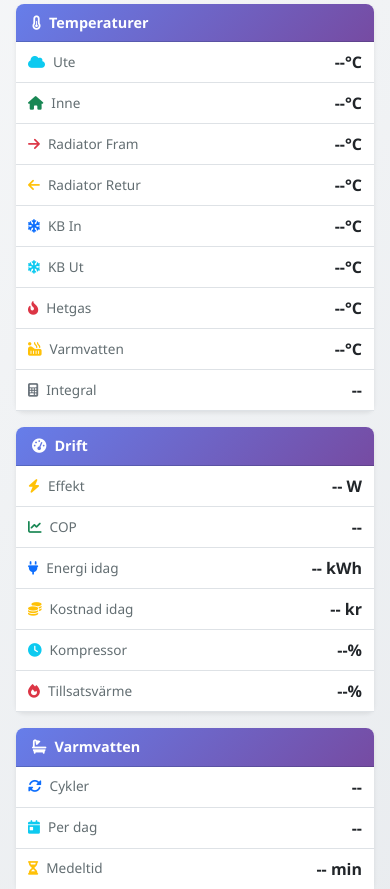
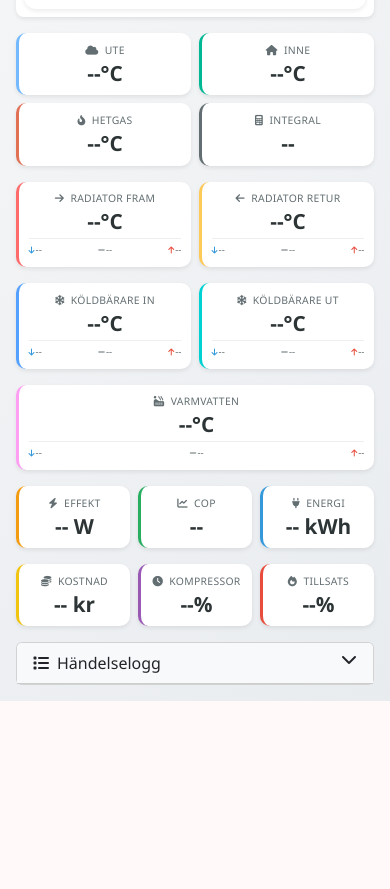
Before and after one commit to dsjodin/heatpumpv3, a Flask app: page / in a window 390 px wide. Shown: the part 470-1359 px from the top of the page. After the commit the page ends 1171 px from the top, so only its background shows below. Run offline with Flask 3, Linux system fonts and the light colour scheme; some libraries are stand-ins or nearby versions.

Commit message:
Redesign Monitor view: metric cards with min/max/avg, full status names
UI improvements to Monitor view:

Status bar:
- Full component names: Kompressor, Köldbärarpump, Radiatorpump,
  Växelventil, Tillsatsvärme (replacing abbreviations)

Data panels replaced with metric cards:
- Compact card layout for all temperatures and performance metrics
- Color-coded left borders for visual distinction
- Hover effects with subtle lift animation

Min/max/avg statistics for key temperatures:
- Radiator Fram/Retur: shows current + min/avg/max (24h)
- Köldbärare In/Ut: shows current + min/avg/max
- Varmvatten: shows current + min/avg/max

Card categories:
- Simple cards: Ute, Inne, Hetgas, Integral (current only)
- Extended cards: Radiator, Köldbärare, Varmvatten (with statistics)
- Performance cards: Effekt, COP, Energi, Kostnad, runtime stats

CSS: Added .metric-card styles with color variants and minmax display
JS: Added setMinMaxAvg helper to populate statistics

```diff
--- a/dashboard/static/css/dashboard.css
+++ b/dashboard/static/css/dashboard.css
@@ -146,6 +146,85 @@ body {
     font-size: 0.9rem;
     border-radius: 8px 8px 0 0 !important;
 }
+
+/* ==================== Metric Cards ==================== */
+.metric-card {
+    background: white;
+    border-radius: 10px;
+    padding: 0.6rem;
+    box-shadow: var(--shadow-sm);
+    text-align: center;
+    transition: transform 0.2s, box-shadow 0.2s;
+    height: 100%;
+}
+
+.metric-card:hover {
+    transform: translateY(-2px);
+    box-shadow: var(--shadow-md);
+}
+
+.metric-label {
+    font-size: 0.65rem;
+    color: #636e72;
+    text-transform: uppercase;
+    letter-spacing: 0.3px;
+    margin-bottom: 0.15rem;
+    white-space: nowrap;
+    overflow: hidden;
+    text-overflow: ellipsis;
+}
+
+.metric-label i {
+    margin-right: 0.2rem;
+}
+
+.metric-value {
+    font-size: 1.3rem;
+    font-weight: 700;
+    color: #2d3436;
+    line-height: 1.2;
+}
+
+.metric-minmax {
+    display: flex;
+    justify-content: space-between;
+    font-size: 0.6rem;
+    color: #636e72;
+    margin-top: 0.25rem;
+    padding-top: 0.25rem;
+    border-top: 1px solid #eee;
+}
+
+.metric-minmax span {
+    display: flex;
+    align-items: center;
+    gap: 1px;
+}
+
+.metric-minmax i {
+    font-size: 0.5rem;
+}
+
+.metric-minmax .fa-arrow-down { color: #3498db; }
+.metric-minmax .fa-minus { color: #636e72; }
+.metric-minmax .fa-arrow-up { color: #e74c3c; }
+
+/* Metric card color accents */
+.metric-outdoor { border-left: 3px solid #74b9ff; }
+.metric-indoor { border-left: 3px solid #00b894; }
+.metric-hotgas { border-left: 3px solid #e17055; }
+.metric-integral { border-left: 3px solid #636e72; }
+.metric-rad-forward { border-left: 3px solid #ff6b6b; }
+.metric-rad-return { border-left: 3px solid #feca57; }
+.metric-brine-in { border-left: 3px solid #54a0ff; }
+.metric-brine-out { border-left: 3px solid #00d2d3; }
+.metric-hotwater { border-left: 3px solid #ff9ff3; }
+.metric-power { border-left: 3px solid #f39c12; }
+.metric-cop { border-left: 3px solid #27ae60; }
+.metric-energy { border-left: 3px solid #3498db; }
+.metric-cost { border-left: 3px solid #f1c40f; }
+.metric-comp-time { border-left: 3px solid #9b59b6; }
+.metric-aux-time { border-left: 3px solid #e74c3c; }
 
 .data-table {
     font-size: 0.85rem;
--- a/dashboard/templates/dashboard.html
+++ b/dashboard/templates/dashboard.html
@@ -57,19 +57,19 @@
         <div class="container-fluid">
             <div class="d-flex flex-wrap justify-content-center gap-2">
                 <span class="badge status-pill" id="status-compressor">
-                    <i class="fas fa-cog me-1"></i>Komp: <span id="status-comp-text">--</span>
+                    <i class="fas fa-cog me-1"></i>Kompressor: <span id="status-comp-text">--</span>
                 </span>
                 <span class="badge status-pill" id="status-brine-pump">
-                    <i class="fas fa-snowflake me-1"></i>KB: <span id="status-brine-text">--</span>
+                    <i class="fas fa-snowflake me-1"></i>Köldbärarpump: <span id="status-brine-text">--</span>
                 </span>
                 <span class="badge status-pill" id="status-radiator-pump">
-                    <i class="fas fa-sun me-1"></i>RAD: <span id="status-rad-text">--</span>
+                    <i class="fas fa-sun me-1"></i>Radiatorpump: <span id="status-rad-text">--</span>
                 </span>
                 <span class="badge status-pill" id="status-valve">
-                    <i class="fas fa-random me-1"></i>Ventil: <span id="status-valve-text">--</span>
+                    <i class="fas fa-random me-1"></i>Växelventil: <span id="status-valve-text">--</span>
                 </span>
                 <span class="badge status-pill" id="status-aux">
-                    <i class="fas fa-fire me-1"></i>Tillsats: <span id="status-aux-text">--</span>
+                    <i class="fas fa-fire me-1"></i>Tillsatsvärme: <span id="status-aux-text">--</span>
                 </span>
                 <span class="badge status-pill" id="status-alarm-badge">
                     <i class="fas fa-bell me-1"></i>Larm: <span id="status-alarm-text">OK</span>
@@ -132,114 +132,145 @@
 
                 <!-- Right: Data Panels (40%) -->
                 <div class="col-lg-5">
-                    <!-- Temperatures Panel -->
-                    <div class="card data-panel mb-3">
-                        <div class="card-header py-2">
-                            <i class="fas fa-thermometer-half me-2"></i>Temperaturer
+                    <!-- Temperature Metric Cards -->
+                    <div class="row g-2 mb-3">
+                        <!-- Simple temps: Ute, Inne, Hetgas, Integral -->
+                        <div class="col-6 col-md-3">
+                            <div class="metric-card metric-outdoor">
+                                <div class="metric-label"><i class="fas fa-cloud"></i> Ute</div>
+                                <div class="metric-value" id="panel-outdoor-temp">--°C</div>
+                            </div>
                         </div>
-                        <div class="card-body p-0">
-                            <table class="table table-sm table-hover mb-0 data-table">
-                                <tbody>
-                                    <tr>
-                                        <td><i class="fas fa-cloud text-info me-2"></i>Ute</td>
-                                        <td class="text-end fw-bold" id="panel-outdoor-temp">--°C</td>
-                                    </tr>
-                                    <tr>
-                                        <td><i class="fas fa-home text-success me-2"></i>Inne</td>
-                                        <td class="text-end fw-bold" id="panel-indoor-temp">--°C</td>
-                                    </tr>
-                                    <tr>
-                                        <td><i class="fas fa-arrow-right text-danger me-2"></i>Radiator Fram</td>
-                                        <td class="text-end fw-bold" id="panel-radiator-forward">--°C</td>
-                                    </tr>
-                                    <tr>
-                                        <td><i class="fas fa-arrow-left text-warning me-2"></i>Radiator Retur</td>
-                                        <td class="text-end fw-bold" id="panel-radiator-return">--°C</td>
-                                    </tr>
-                                    <tr>
-                                        <td><i class="fas fa-snowflake text-primary me-2"></i>KB In</td>
-                                        <td class="text-end fw-bold" id="panel-brine-in">--°C</td>
-                                    </tr>
-                                    <tr>
-                                        <td><i class="fas fa-snowflake text-info me-2"></i>KB Ut</td>
-                                        <td class="text-end fw-bold" id="panel-brine-out">--°C</td>
-                                    </tr>
-                                    <tr>
-                                        <td><i class="fas fa-fire-flame-curved text-danger me-2"></i>Hetgas</td>
-                                        <td class="text-end fw-bold" id="panel-hotgas">--°C</td>
-                                    </tr>
-                                    <tr>
-                                        <td><i class="fas fa-hot-tub text-warning me-2"></i>Varmvatten</td>
-                                        <td class="text-end fw-bold" id="panel-hotwater">--°C</td>
-                                    </tr>
-                                    <tr>
-                                        <td><i class="fas fa-calculator text-secondary me-2"></i>Integral</td>
-                                        <td class="text-end fw-bold" id="panel-integral">--</td>
-                                    </tr>
-                                </tbody>
-                            </table>
+                        <div class="col-6 col-md-3">
+                            <div class="metric-card metric-indoor">
+                                <div class="metric-label"><i class="fas fa-home"></i> Inne</div>
+                                <div class="metric-value" id="panel-indoor-temp">--°C</div>
+                            </div>
+                        </div>
+                        <div class="col-6 col-md-3">
+                            <div class="metric-card metric-hotgas">
+                                <div class="metric-label"><i class="fas fa-fire-flame-curved"></i> Hetgas</div>
+                                <div class="metric-value" id="panel-hotgas">--°C</div>
+                            </div>
+                        </div>
+                        <div class="col-6 col-md-3">
+                            <div class="metric-card metric-integral">
+                                <div class="metric-label"><i class="fas fa-calculator"></i> Integral</div>
+                                <div class="metric-value" id="panel-integral">--</div>
+                            </div>
                         </div>
                     </div>
 
-                    <!-- Performance Panel -->
-                    <div class="card data-panel mb-3">
-                        <div class="card-header py-2">
-                            <i class="fas fa-tachometer-alt me-2"></i>Drift
+                    <!-- Extended temps with min/max/avg -->
+                    <div class="row g-2 mb-3">
+                        <!-- Radiator Fram -->
+                        <div class="col-6">
+                            <div class="metric-card metric-rad-forward">
+                                <div class="metric-label"><i class="fas fa-arrow-right"></i> Radiator Fram</div>
+                                <div class="metric-value" id="panel-radiator-forward">--°C</div>
+                                <div class="metric-minmax">
+                                    <span><i class="fas fa-arrow-down"></i> <span id="panel-rad-fwd-min">--</span></span>
+                                    <span><i class="fas fa-minus"></i> <span id="panel-rad-fwd-avg">--</span></span>
+                                    <span><i class="fas fa-arrow-up"></i> <span id="panel-rad-fwd-max">--</span></span>
+                                </div>
+                            </div>
                         </div>
-                        <div class="card-body p-0">
-                            <table class="table table-sm table-hover mb-0 data-table">
-                                <tbody>
-                                    <tr>
-                                        <td><i class="fas fa-bolt text-warning me-2"></i>Effekt</td>
-                                        <td class="text-end fw-bold" id="panel-power">-- W</td>
-                                    </tr>
-                                    <tr>
-                                        <td><i class="fas fa-chart-line text-success me-2"></i>COP</td>
-                                        <td class="text-end fw-bold" id="panel-cop">--</td>
-                                    </tr>
-                                    <tr>
-                                        <td><i class="fas fa-plug text-primary me-2"></i>Energi idag</td>
-                                        <td class="text-end fw-bold" id="panel-energy-today">-- kWh</td>
-                                    </tr>
-                                    <tr>
-                                        <td><i class="fas fa-coins text-warning me-2"></i>Kostnad idag</td>
-                                        <td class="text-end fw-bold" id="panel-cost-today">-- kr</td>
-                                    </tr>
-                                    <tr>
-                                        <td><i class="fas fa-clock text-info me-2"></i>Kompressor</td>
-                                        <td class="text-end fw-bold" id="panel-comp-runtime">--%</td>
-                                    </tr>
-                                    <tr>
-                                        <td><i class="fas fa-fire text-danger me-2"></i>Tillsatsvärme</td>
-                                        <td class="text-end fw-bold" id="panel-aux-runtime">--%</td>
-                                    </tr>
-                                </tbody>
-                            </table>
+                        <!-- Radiator Retur -->
+                        <div class="col-6">
+                            <div class="metric-card metric-rad-return">
+                                <div class="metric-label"><i class="fas fa-arrow-left"></i> Radiator Retur</div>
+                                <div class="metric-value" id="panel-radiator-return">--°C</div>
+                                <div class="metric-minmax">
+                                    <span><i class="fas fa-arrow-down"></i> <span id="panel-rad-ret-min">--</span></span>
+                                    <span><i class="fas fa-minus"></i> <span id="panel-rad-ret-avg">--</span></span>
+                                    <span><i class="fas fa-arrow-up"></i> <span id="panel-rad-ret-max">--</span></span>
+                                </div>
+                            </div>
                         </div>
                     </div>
 
-                    <!-- Hot Water Stats -->
-                    <div class="card data-panel">
-                        <div class="card-header py-2">
-                            <i class="fas fa-bath me-2"></i>Varmvatten
+                    <div class="row g-2 mb-3">
+                        <!-- KB In -->
+                        <div class="col-6">
+                            <div class="metric-card metric-brine-in">
+                                <div class="metric-label"><i class="fas fa-snowflake"></i> Köldbärare In</div>
+                                <div class="metric-value" id="panel-brine-in">--°C</div>
+                                <div class="metric-minmax">
+                                    <span><i class="fas fa-arrow-down"></i> <span id="panel-brine-in-min">--</span></span>
+                                    <span><i class="fas fa-minus"></i> <span id="panel-brine-in-avg">--</span></span>
+                                    <span><i class="fas fa-arrow-up"></i> <span id="panel-brine-in-max">--</span></span>
+                                </div>
+                            </div>
                         </div>
-                        <div class="card-body p-0">
-                            <table class="table table-sm table-hover mb-0 data-table">
-                                <tbody>
-                                    <tr>
-                                        <td><i class="fas fa-sync-alt text-primary me-2"></i>Cykler</td>
-                                        <td class="text-end fw-bold" id="panel-hw-cycles">--</td>
-                                    </tr>
-                                    <tr>
-                                        <td><i class="fas fa-calendar-day text-info me-2"></i>Per dag</td>
-                                        <td class="text-end fw-bold" id="panel-hw-per-day">--</td>
-                                    </tr>
-                                    <tr>
-                                        <td><i class="fas fa-hourglass-half text-warning me-2"></i>Medeltid</td>
-                                        <td class="text-end fw-bold" id="panel-hw-duration">-- min</td>
-                                    </tr>
-                                </tbody>
-                            </table>
+                        <!-- KB Ut -->
+                        <div class="col-6">
+                            <div class="metric-card metric-brine-out">
+                                <div class="metric-label"><i class="fas fa-snowflake"></i> Köldbärare Ut</div>
+                                <div class="metric-value" id="panel-brine-out">--°C</div>
+                                <div class="metric-minmax">
+                                    <span><i class="fas fa-arrow-down"></i> <span id="panel-brine-out-min">--</span></span>
+                                    <span><i class="fas fa-minus"></i> <span id="panel-brine-out-avg">--</span></span>
+                                    <span><i class="fas fa-arrow-up"></i> <span id="panel-brine-out-max">--</span></span>
+                                </div>
+                            </div>
+                        </div>
+                    </div>
+
+                    <div class="row g-2 mb-3">
+                        <!-- Varmvatten -->
+                        <div class="col-12">
+                            <div class="metric-card metric-hotwater">
+                                <div class="metric-label"><i class="fas fa-hot-tub"></i> Varmvatten</div>
+                                <div class="metric-value" id="panel-hotwater">--°C</div>
+                                <div class="metric-minmax">
+                                    <span><i class="fas fa-arrow-down"></i> <span id="panel-hw-min">--</span></span>
+                                    <span><i class="fas fa-minus"></i> <span id="panel-hw-avg">--</span></span>
+                                    <span><i class="fas fa-arrow-up"></i> <span id="panel-hw-max">--</span></span>
+                                </div>
+                            </div>
+                        </div>
+                    </div>
+
+                    <!-- Performance Metric Cards -->
+                    <div class="row g-2 mb-3">
+                        <div class="col-4">
+                            <div class="metric-card metric-power">
+                                <div class="metric-label"><i class="fas fa-bolt"></i> Effekt</div>
+                                <div class="metric-value" id="panel-power">-- W</div>
+                            </div>
+                        </div>
+                        <div class="col-4">
+                            <div class="metric-card metric-cop">
+                                <div class="metric-label"><i class="fas fa-chart-line"></i> COP</div>
+                                <div class="metric-value" id="panel-cop">--</div>
+                            </div>
+                        </div>
+                        <div class="col-4">
+                            <div class="metric-card metric-energy">
+                                <div class="metric-label"><i class="fas fa-plug"></i> Energi</div>
+                                <div class="metric-value" id="panel-energy-today">-- kWh</div>
+                            </div>
+                        </div>
+                    </div>
+
+                    <div class="row g-2">
+                        <div class="col-4">
+                            <div class="metric-card metric-cost">
+                                <div class="metric-label"><i class="fas fa-coins"></i> Kostnad</div>
+                                <div class="metric-value" id="panel-cost-today">-- kr</div>
+                            </div>
+                        </div>
+                        <div class="col-4">
+                            <div class="metric-card metric-comp-time">
+                                <div class="metric-label"><i class="fas fa-clock"></i> Kompressor</div>
+                                <div class="metric-value" id="panel-comp-runtime">--%</div>
+                            </div>
+                        </div>
+                        <div class="col-4">
+                            <div class="metric-card metric-aux-time">
+                                <div class="metric-label"><i class="fas fa-fire"></i> Tillsats</div>
+                                <div class="metric-value" id="panel-aux-runtime">--%</div>
+                            </div>
                         </div>
                     </div>
                 </div>
```
Also changed, not shown: dashboard/static/js/socket-client.js (+48 -6 lines).
